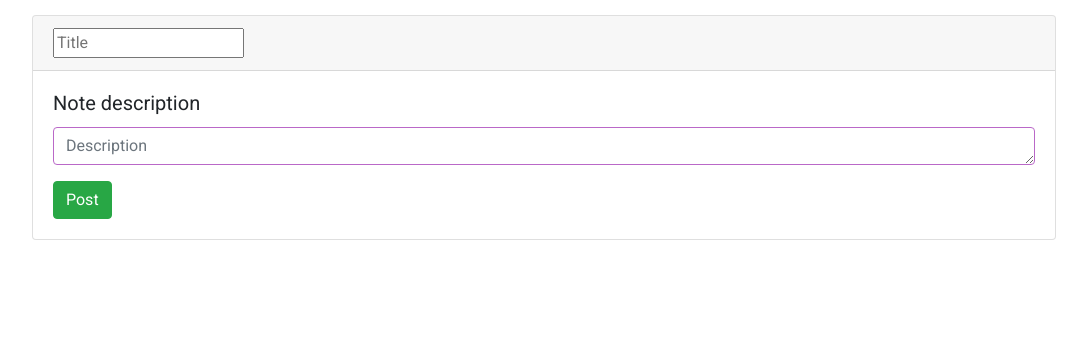
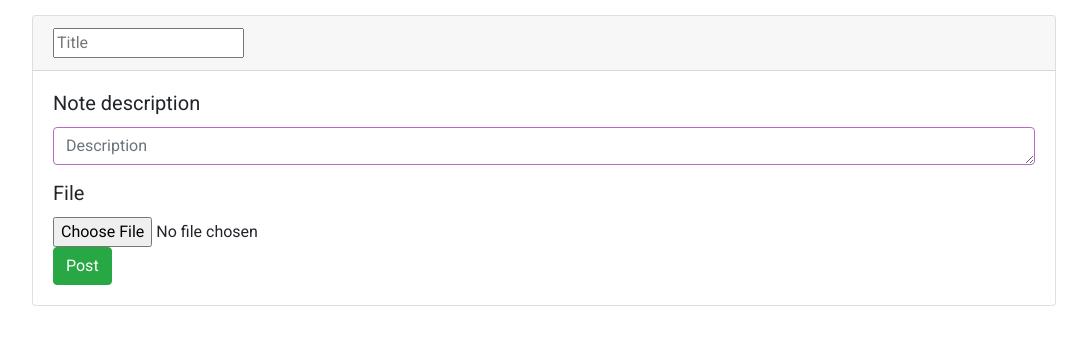
Before and after one commit to kmagier/SecureNotesApp, a Flask app: page /add-note in a window 1280 px wide. Shown: the part 58-403 px from the top of the page, without its empty margins (96-1183 px from the left). Run offline with Flask 2, Linux system fonts and the light colour scheme; the visitor is signed in with stand-in values (Sample User, id 1); data comes from the database, SQL or seed files in the repository; parts of the project's set-up code (start-up, migrations or seed data) failed here and were passed over; some libraries are stand-ins or nearby versions.

Commit message:
Added file download/upload

```diff
--- a/application/forms/forms.py
+++ b/application/forms/forms.py
@@ -1,5 +1,5 @@
 from flask_wtf import FlaskForm
-from wtforms import StringField, PasswordField, BooleanField, SubmitField, TextAreaField
+from wtforms import StringField, PasswordField, BooleanField, SubmitField, TextAreaField, FileField
 from wtforms.validators import DataRequired, EqualTo, Email, Length, ValidationError
 import re
 from database import db
@@ -31,6 +31,7 @@ class RegistrationForm(FlaskForm):
 class NoteForm(FlaskForm):
     title = StringField('Title', validators=[Length(min=1, max=150)])
     description = TextAreaField('Description', validators=[Length(min=1, max=150)], render_kw={"rows": 1})
+    attachment = FileField('File')
     submit = SubmitField('Post')
 
 class PasswordChangeForm(FlaskForm):
--- a/application/routes/notes/notes.py
+++ b/application/routes/notes/notes.py
@@ -1,5 +1,6 @@
-from flask import Flask, Blueprint, current_app, request, url_for, redirect, render_template, jsonify
+from flask import Flask, Blueprint, current_app, request, url_for, redirect, render_template, jsonify, send_file
 from database import db
+import random, string
 from forms.forms import NoteForm
 from models.user import User
 from flask_login import login_required, current_user
@@ -8,6 +9,7 @@ from models.note import Note
 
 
 notes_bp = Blueprint('notes', __name__)
+DIR_PATH = 'static/files/'
 
 @notes_bp.route('/add-note', methods=["GET", "POST"])
 @login_required
@@ -17,13 +19,37 @@ def add_note():
     if request.method == "POST" and form.validate_on_submit():
         title = form.title.data
         description = form.description.data
-        note = Note(title=title, description=description, owner_id=user.id)
-        db.session.add(note)
+        attachment = request.files[form.attachment.name]
+        if attachment:
+            filename_prefix = ''.join(random.choices(string.ascii_letters + string.digits, k=8))
+            new_filename = filename_prefix + '.' + attachment.filename.split('.')[-1]
+            path_to_file = DIR_PATH + new_filename
+            attachment.save(path_to_file)
+            note = Note(title=title, description=description, file_path=path_to_file,
+                        org_attachment_filename=attachment.filename, attachment_hash = new_filename, owner_id=user.id)
+            current_app.logger.debug(f'Note with file: {attachment.filename}')
+            db.session.add(note)
+        else:
+            note = Note(title=title, description=description, owner_id=user.id)
+            current_app.logger.debug(f'No file')
+            db.session.add(note)
         db.session.commit()
         current_app.logger.debug("Note added")
         current_app.logger.debug(f"Content: {description}")
         return redirect(request.url)
     return render_template("add-note.html", form=form)
+
+@notes_bp.route('/private-notes/<string:file_hash>', methods=["GET", "POST"])
+@login_required
+def download_file(file_hash):
+    file_to_download = Note.query.filter_by(attachment_hash=file_hash).first()
+    if file_to_download:
+        path_to_file = file_to_download.file_path
+        org_filename = file_to_download.org_attachment_filename
+        try:
+            return send_file(path_to_file, attachment_filename = org_filename, as_attachment = True)
+        except Exception as e:
+            print(e, file = sys.stderr)
 
 @notes_bp.route('/private-notes', methods=["GET", "POST"])
 @login_required
--- a/application/templates/add-note.html
+++ b/application/templates/add-note.html
@@ -2,7 +2,7 @@
 
 {% block content %}
 <div class="form-group purple-border">
-    <form action="{{url_for('notes.add_note')}}" method="POST">
+    <form action="{{url_for('notes.add_note')}}" method="POST" enctype="multipart/form-data">
         {{ form.hidden_tag() }}
         {% for error in form.description.errors %}
         <span style="color: red;">[{{ error }}]</span>
@@ -14,6 +14,8 @@
             <div class="card-body">
                 <h5 class="card-title">Note description</h5>
                 <p class="card-text">{{ form.description(class_="form-control", placeholder="Description") }}</p>
+                <h5 class="card-title">File</h5>
+                {{ form.attachment }} <br>
                 {{ form.submit(class_="btn btn-success") }}
             </div>
         </div>
```
Also changed, not shown: application/templates/private-notes.html (+6 -1 lines), 1 other file.
